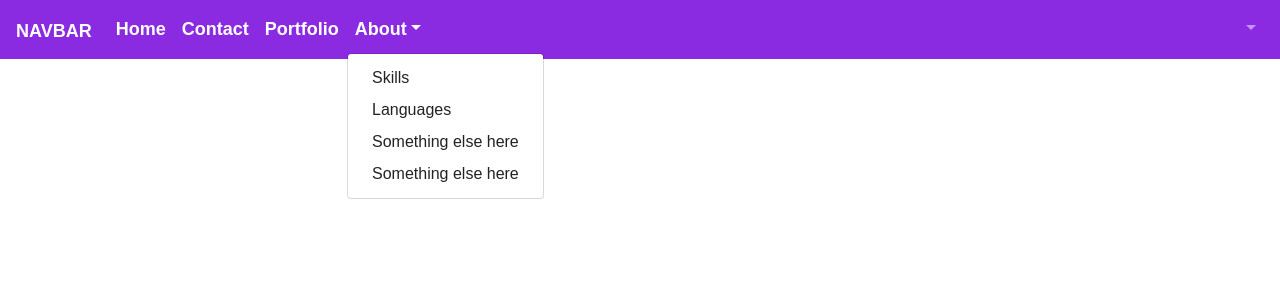
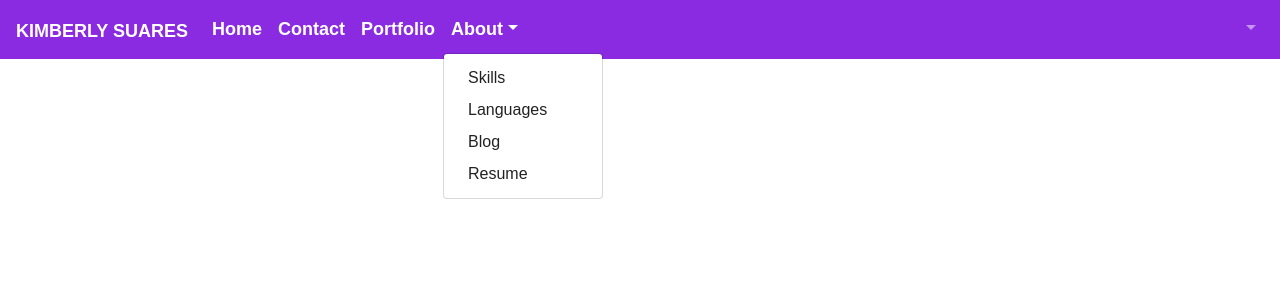
Before and after one commit to ksuares1/kimberly-, a React (Create React App) app in the folder client/: page / in a window 1280 px wide. Both pictures are taken after a click on the link "About". Shown: the top 300 px of the page. Built offline with nearby package versions, Linux system fonts and the light colour scheme; a web font is replaced by a local one.

Commit message:
updated navbar dropdown menu

```diff
--- a/client/src/components/Nav/index.js
+++ b/client/src/components/Nav/index.js
@@ -18,7 +18,7 @@ render() {
     <Router>
       <MDBNavbar className="nav-color"  dark expand="md">
         <MDBNavbarBrand>
-          <strong className="white-text">Navbar</strong>
+          <strong className="white-text">Kimberly Suares</strong>
         </MDBNavbarBrand>
         <MDBNavbarToggler onClick={this.toggleCollapse} />
         <MDBCollapse id="navbarCollapse3" isOpen={this.state.isOpen} navbar>
@@ -40,8 +40,8 @@ render() {
                 <MDBDropdownMenu className="dropdown-default">
                   <MDBDropdownItem href="/">Skills</MDBDropdownItem>
                   <MDBDropdownItem href="/languages">Languages</MDBDropdownItem>
-                  <MDBDropdownItem href="#!">Something else here</MDBDropdownItem>
-                  <MDBDropdownItem href="#!">Something else here</MDBDropdownItem>
+                  <MDBDropdownItem href="/blog">Blog</MDBDropdownItem>
+                  <MDBDropdownItem href="/resume">Resume</MDBDropdownItem>
                 </MDBDropdownMenu>
               </MDBDropdown>
             </MDBNavItem>
```
